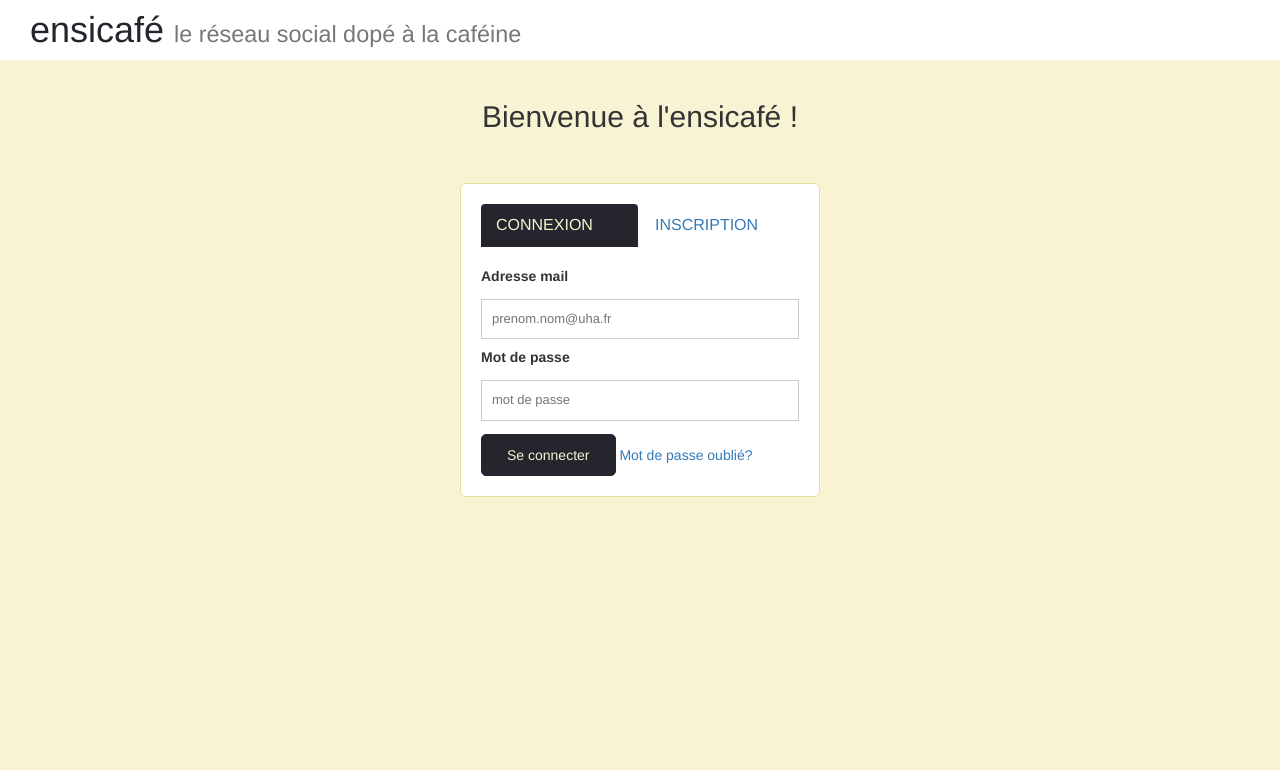
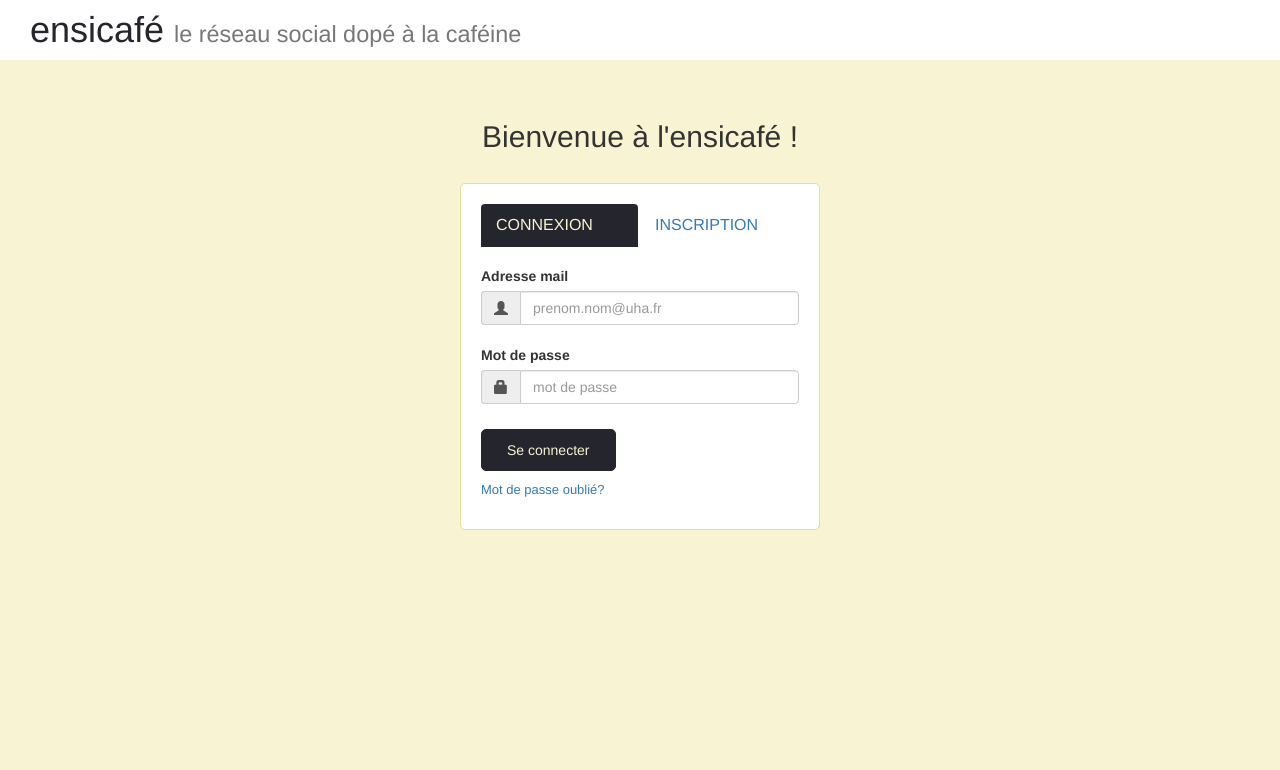
Before and after one commit to Khoob/ENSICafe, a PHP site: page / in a window 1280 px wide. Shown: the top 770 px of the page. Run offline with PHP 8.4, Linux system fonts and the light colour scheme.

Commit message:
login.php

```diff
--- a/css/login.css
+++ b/css/login.css
@@ -1,8 +1,4 @@
 /* General */
-
-body {
-    /*background-image: url(img/cafe1.jpg);*/
-}
 
 #welcome-msg {
     text-align: center;
@@ -56,8 +52,8 @@ body {
 	font-size:16px;
 }
 
-.sa-innate-form input[type=text],
-input[type=password],
+#sectionB .sa-innate-form input[type=text],
+#sectionB .sa-innate-form input[type=password],
 input[type=file],
 input[type=email],
 input[type=date],
@@ -67,7 +63,7 @@ textarea, select, email {
 	border:1px solid#ccc;
 	outline:none;
 	width:100%;
-	margin:8px 0;
+	margin: 8px 0px;
 }
 
 .sa-innate-form input[type=submit] {
--- /dev/null
+++ b/header-login.php
@@ -0,0 +1,24 @@
+<!DOCTYPE html>
+<html lang="fr">
+
+<head>
+    <meta charset="utf-8">
+    <meta http-equiv="X-UA-Compatible" content="IE=edge">
+    <meta name="viewport" content="width=device-width, shrink-to-fit=no, initial-scale=1">
+    <title>ENSICafé</title>
+    <link href="css/bootstrap.min.css" rel="stylesheet">
+    <link href="css/style.css" rel="stylesheet">
+    <link href="css/login.css" rel="stylesheet">
+</head>
+
+<body>
+
+    <?php
+    include('navigation-login.php');
+    ?>
+
+    <!-- Wrapper : contenu principal de la page -->
+    <div id="wrapper">
+
+        <!-- Page Content : tout le contenu principal à mettre ici -->
+        <div id="page-content-wrapper">
--- a/index.php
+++ b/index.php
@@ -1,36 +1,13 @@
-<!DOCTYPE html>
-<html lang="fr">
+<?php
+    include('header-login.php');
+?>
 
-<head>
-    <meta charset="utf-8">
-    <meta http-equiv="X-UA-Compatible" content="IE=edge">
-    <meta name="viewport" content="width=device-width, shrink-to-fit=no, initial-scale=1">
-    <title>ENSICafé</title>
-    <link href="css/bootstrap.min.css" rel="stylesheet">
-    <link href="css/style.css" rel="stylesheet">
-    <link href="css/login.css" rel="stylesheet">
-</head>
-
-<body>
-
-    <!-- Navbar -->
-    <nav class="navbar navbar-inverse navbar-static-top">
-        <div class="container-fluid">
-            <div class="col-sm-12">
-                <div class="navbar-header">
-                    <a class="navbar-brand" href="#"><h1>ensicafé <small>le réseau social dopé à la caféine</small></h1></a>
-                </div>
-            </div>
-        </div>
-    </nav>
-
-    <!-- Login Form -->
+<br>
 <div class="container">
     <div class="row">
         <h2 id="welcome-msg">Bienvenue à l'ensicafé !</h2>
     </div>
 </div>
-    <br>
 <br>
 <div class="container">
     <div class="row">
@@ -50,14 +27,23 @@
                     <div id="sectionA" class="tab-pane fade in active">
                         <div class="innter-form">
                             <form class="sa-innate-form" method="post" action="traitementLogin.php">
+
                                 <label for="mail">Adresse mail</label>
-                                    <input type="text" name="mail" placeholder="prenom.nom@uha.fr">
+                                <div class="input-group">
+                                    <span class="input-group-addon"><span class="glyphicon glyphicon-user"></span></span>
+                                    <input type="text" class="form-control" name="mail" placeholder="prenom.nom@uha.fr">
+                                </div>
+                                <br>
 
                                 <label for="mdp">Mot de passe</label>
-                                    <input type="password" name="mdp" placeholder="mot de passe">
+                                <div class="input-group">
+                                    <span class="input-group-addon"><span class="glyphicon glyphicon-lock"></span></span>
+                                    <input type="password" class="form-control" name="mdp" placeholder="mot de passe">
+                                </div>
+                                <br>
 
                                 <button type="submit">Se connecter</button>
-                                    <a href=""> Mot de passe oublié?</a>
+                                <p><a href="">Mot de passe oublié?</a></p>
                             </form>
                         </div>
                         <div class="clearfix"></div>
@@ -68,6 +54,7 @@
                     <div id="sectionB" class="tab-pane fade">
                         <div class="innter-form">
                             <form class="sa-innate-form" method="post" action="traitementInscription.php">
+
                                 <label for="nom">Nom</label>
                                 <input name="nom" required="required" type="text" placeholder="nom" />
 
--- /dev/null
+++ b/navigation-login.php
@@ -0,0 +1,10 @@
+<!-- Navbar : barre de navigation en haut -->
+<nav class="navbar navbar-inverse navbar-static-top">
+    <div class="container-fluid">
+        <div class="col-sm-12">
+            <div class="navbar-header">
+                <a class="navbar-brand" href="#"><h1>ensicafé <small>le réseau social dopé à la caféine</small></h1></a>
+            </div>
+        </div>
+    </div>
+</nav>
```
Lines whose indentation alone changed are shown as unchanged.
